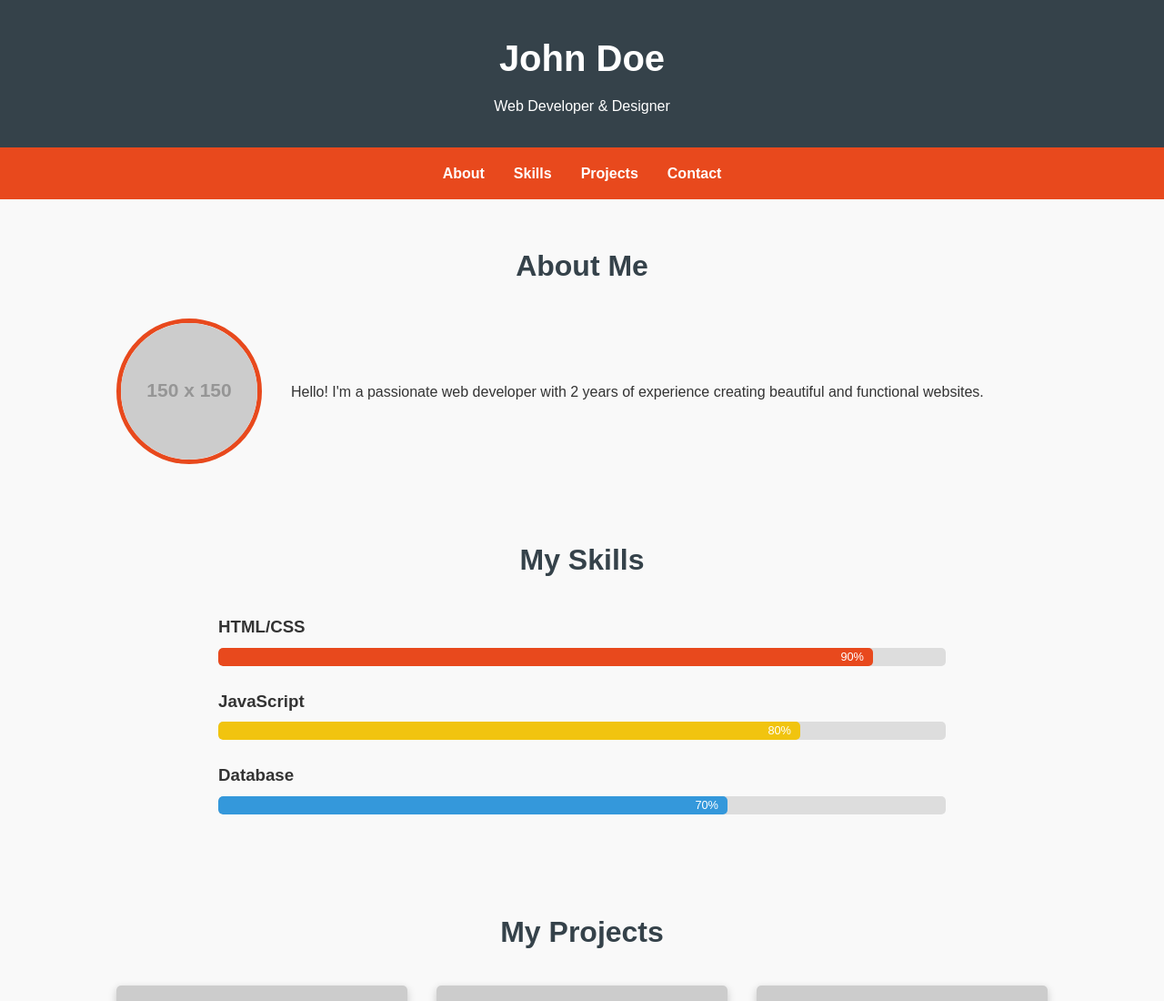
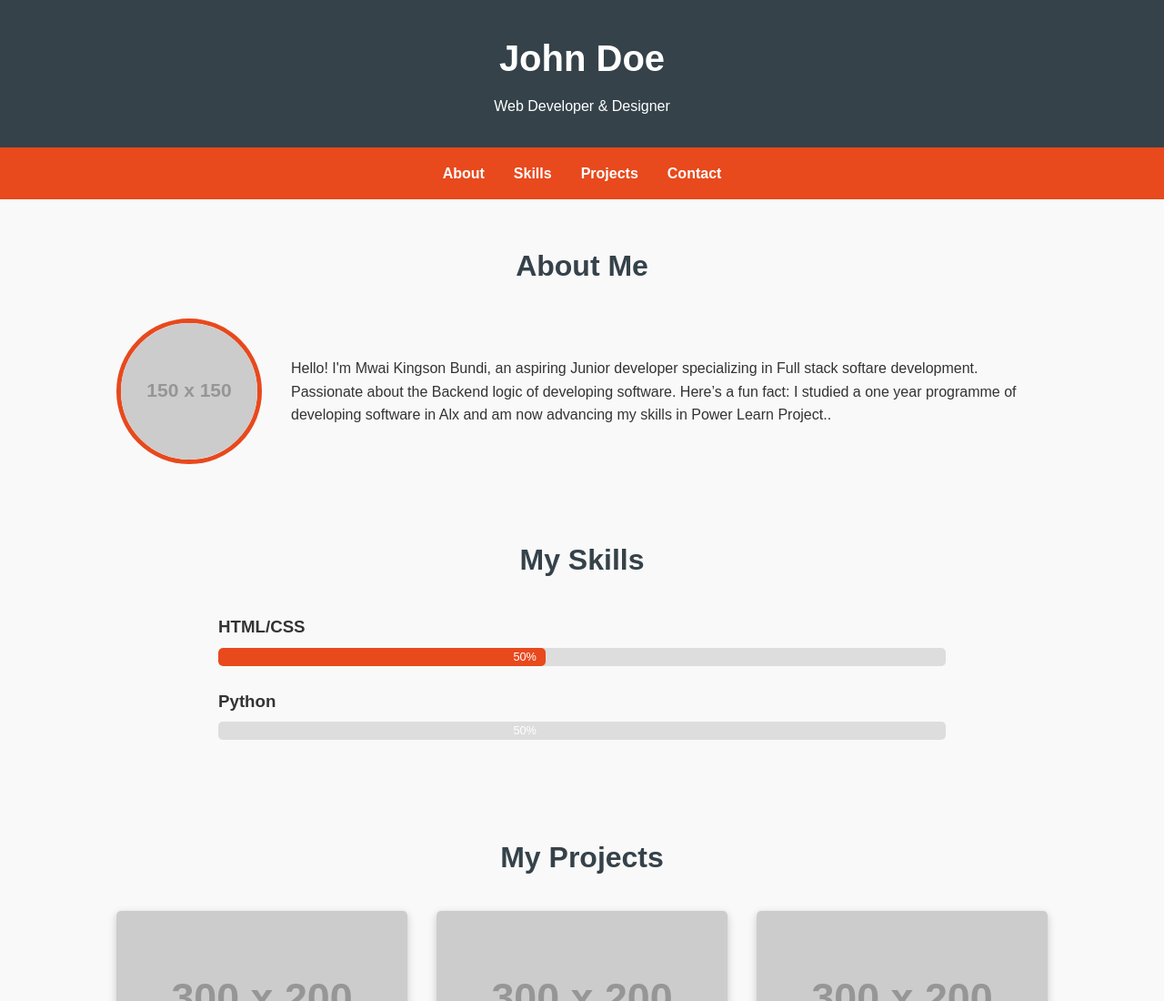
Before and after one commit to Bundikingson/Hackathon1-Plp-Portfolio-project, a plain HTML site: page index.html in a window 1280 px wide. Shown: the top 1100 px of the page at 91% size. Drawn offline with Linux system fonts and the light colour scheme; placeholder pictures from the web are drawn by us.

Commit message:
Update index.html

```diff
--- a/index.html
+++ b/index.html
@@ -26,29 +26,28 @@
         <h2>About Me</h2>
         <div class="about-content">
             <img src="https://via.placeholder.com/150" alt="Profile Picture" class="profile-img">
-            <p>Hello! I'm a passionate web developer with 2 years of experience creating beautiful and functional websites.</p>
+            <p> Hello! I'm Mwai Kingson Bundi, an aspiring Junior developer
+      specializing in Full stack softare development. Passionate about the Backend logic of developing software.
+      Here’s a fun fact: I studied a one year programme of developing software in Alx
+      and am now advancing my skills in Power Learn Project..</p>
         </div>
     </section>
 
    <section id="skills">
   <h2>My Skills</h2>
   <div class="skills-container">
+    <!-- Existing skills -->
     <div class="skill">
       <h3>HTML/CSS</h3>
       <div class="skill-bar">
-                    <div class="skill-level html-css">90%</div>
+        <div class="skill-level html-css" style="width: 45%;">50%</div>
       </div>
     </div>
+    <!-- Add Python -->
     <div class="skill">
-                <h3>JavaScript</h3>
+      <h3>Python</h3>
       <div class="skill-bar">
-                    <div class="skill-level javascript">80%</div>
-                </div>
-            </div>
-            <div class="skill">
-                <h3>Database</h3>
-                <div class="skill-bar">
-                    <div class="skill-level database">70%</div>
+        <div class="skill-level python" style="width: 45%;">50%</div>
       </div>
     </div>
   </div>
```
Lines whose indentation alone changed are shown as unchanged.
